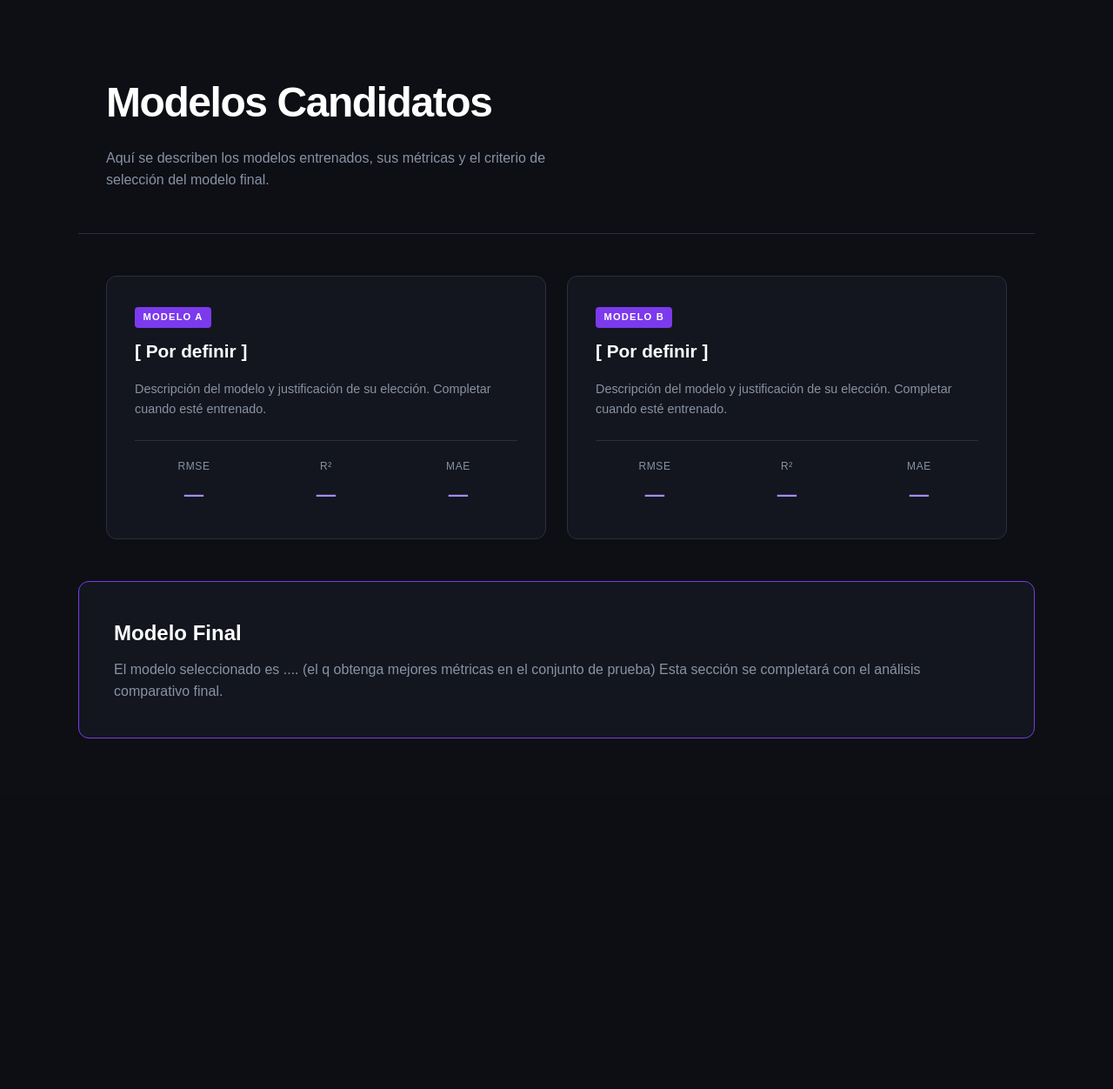
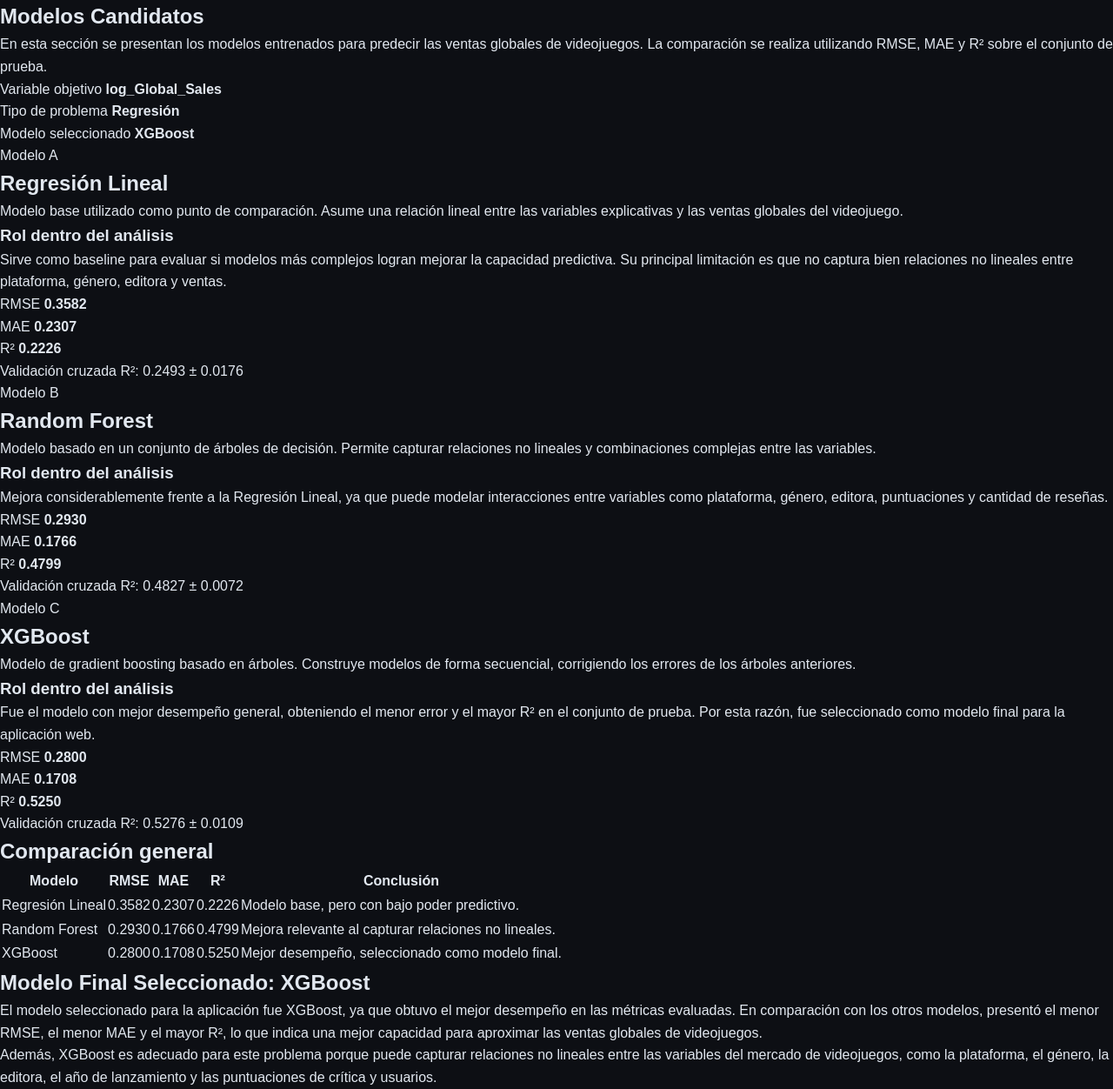
Before and after one commit to sdelrioxx/web-proy-flask, a Flask app: page /modelos in a window 1280 px wide. Shown: the part 65-1317 px from the top of the page at 87% size. Before the commit the page ends 914 px from the top, so only its background shows below. Run offline with Flask 3, Linux system fonts and the light colour scheme.

Commit message:
Update modelos.html
Actualiza página de modelos candidatos

```diff
--- a/templates/modelos.html
+++ b/templates/modelos.html
@@ -1,62 +1,209 @@
 {% extends "base.html" %}
-{% block title %}Modelos · GameSales ML{% endblock %}
+
+{% block title %}Modelos Candidatos{% endblock %}
 
 {% block content %}
+<section class="models-section">
 
-<section class="page-header">
-    <h1>Modelos Candidatos</h1>
-    <p class="page-sub">Aquí se describen los modelos entrenados, sus métricas y el criterio de selección del modelo final.</p>
-</section>
+    <div class="models-header">
+        <h1>Modelos Candidatos</h1>
+        <p>
+            En esta sección se presentan los modelos entrenados para predecir las ventas
+            globales de videojuegos. La comparación se realiza utilizando RMSE, MAE y R²
+            sobre el conjunto de prueba.
+        </p>
+    </div>
 
-<section class="modelos-section">
-    <div class="modelo-card">
-        <div class="modelo-header">
-            <span class="modelo-badge">Modelo A</span>
-            <h2 class="modelo-nombre">[ Por definir ]</h2>
+    <div class="models-summary">
+        <div class="summary-item">
+            <span>Variable objetivo</span>
+            <strong>log_Global_Sales</strong>
         </div>
-        <p class="modelo-desc">Descripción del modelo y justificación de su elección. Completar cuando esté entrenado.</p>
-        <div class="metricas">
-            <div class="metrica">
-                <span class="metrica-label">RMSE</span>
-                <span class="metrica-val">—</span>
-            </div>
-            <div class="metrica">
-                <span class="metrica-label">R²</span>
-                <span class="metrica-val">—</span>
-            </div>
-            <div class="metrica">
-                <span class="metrica-label">MAE</span>
-                <span class="metrica-val">—</span>
-            </div>
+        <div class="summary-item">
+            <span>Tipo de problema</span>
+            <strong>Regresión</strong>
+        </div>
+        <div class="summary-item">
+            <span>Modelo seleccionado</span>
+            <strong>XGBoost</strong>
         </div>
     </div>
 
-    <div class="modelo-card">
-        <div class="modelo-header">
-            <span class="modelo-badge">Modelo B</span>
-            <h2 class="modelo-nombre">[ Por definir ]</h2>
-        </div>
-        <p class="modelo-desc">Descripción del modelo y justificación de su elección. Completar cuando esté entrenado.</p>
-        <div class="metricas">
-            <div class="metrica">
-                <span class="metrica-label">RMSE</span>
-                <span class="metrica-val">—</span>
+    <div class="models-grid">
+
+        <article class="model-card">
+            <div class="model-badge">Modelo A</div>
+            <h2>Regresión Lineal</h2>
+
+            <p>
+                Modelo base utilizado como punto de comparación. Asume una relación lineal
+                entre las variables explicativas y las ventas globales del videojuego.
+            </p>
+
+            <div class="model-detail">
+                <h3>Rol dentro del análisis</h3>
+                <p>
+                    Sirve como baseline para evaluar si modelos más complejos logran mejorar
+                    la capacidad predictiva. Su principal limitación es que no captura bien
+                    relaciones no lineales entre plataforma, género, editora y ventas.
+                </p>
             </div>
-            <div class="metrica">
-                <span class="metrica-label">R²</span>
-                <span class="metrica-val">—</span>
+
+            <div class="metrics-grid">
+                <div class="metric-box">
+                    <span>RMSE</span>
+                    <strong>0.3582</strong>
+                </div>
+                <div class="metric-box">
+                    <span>MAE</span>
+                    <strong>0.2307</strong>
+                </div>
+                <div class="metric-box">
+                    <span>R²</span>
+                    <strong>0.2226</strong>
+                </div>
             </div>
-            <div class="metrica">
-                <span class="metrica-label">MAE</span>
-                <span class="metrica-val">—</span>
+
+            <p class="cv-text">
+                Validación cruzada R²: 0.2493 ± 0.0176
+            </p>
+        </article>
+
+        <article class="model-card">
+            <div class="model-badge">Modelo B</div>
+            <h2>Random Forest</h2>
+
+            <p>
+                Modelo basado en un conjunto de árboles de decisión. Permite capturar
+                relaciones no lineales y combinaciones complejas entre las variables.
+            </p>
+
+            <div class="model-detail">
+                <h3>Rol dentro del análisis</h3>
+                <p>
+                    Mejora considerablemente frente a la Regresión Lineal, ya que puede
+                    modelar interacciones entre variables como plataforma, género, editora,
+                    puntuaciones y cantidad de reseñas.
+                </p>
             </div>
+
+            <div class="metrics-grid">
+                <div class="metric-box">
+                    <span>RMSE</span>
+                    <strong>0.2930</strong>
+                </div>
+                <div class="metric-box">
+                    <span>MAE</span>
+                    <strong>0.1766</strong>
+                </div>
+                <div class="metric-box">
+                    <span>R²</span>
+                    <strong>0.4799</strong>
+                </div>
+            </div>
+
+            <p class="cv-text">
+                Validación cruzada R²: 0.4827 ± 0.0072
+            </p>
+        </article>
+
+        <article class="model-card selected-model">
+            <div class="model-badge final-badge">Modelo C</div>
+            <h2>XGBoost</h2>
+
+            <p>
+                Modelo de gradient boosting basado en árboles. Construye modelos de forma
+                secuencial, corrigiendo los errores de los árboles anteriores.
+            </p>
+
+            <div class="model-detail">
+                <h3>Rol dentro del análisis</h3>
+                <p>
+                    Fue el modelo con mejor desempeño general, obteniendo el menor error
+                    y el mayor R² en el conjunto de prueba. Por esta razón, fue seleccionado
+                    como modelo final para la aplicación web.
+                </p>
+            </div>
+
+            <div class="metrics-grid">
+                <div class="metric-box">
+                    <span>RMSE</span>
+                    <strong>0.2800</strong>
+                </div>
+                <div class="metric-box">
+                    <span>MAE</span>
+                    <strong>0.1708</strong>
+                </div>
+                <div class="metric-box">
+                    <span>R²</span>
+                    <strong>0.5250</strong>
+                </div>
+            </div>
+
+            <p class="cv-text">
+                Validación cruzada R²: 0.5276 ± 0.0109
+            </p>
+        </article>
+
+    </div>
+
+    <div class="comparison-section">
+        <h2>Comparación general</h2>
+
+        <div class="comparison-table">
+            <table>
+                <thead>
+                    <tr>
+                        <th>Modelo</th>
+                        <th>RMSE</th>
+                        <th>MAE</th>
+                        <th>R²</th>
+                        <th>Conclusión</th>
+                    </tr>
+                </thead>
+                <tbody>
+                    <tr>
+                        <td>Regresión Lineal</td>
+                        <td>0.3582</td>
+                        <td>0.2307</td>
+                        <td>0.2226</td>
+                        <td>Modelo base, pero con bajo poder predictivo.</td>
+                    </tr>
+                    <tr>
+                        <td>Random Forest</td>
+                        <td>0.2930</td>
+                        <td>0.1766</td>
+                        <td>0.4799</td>
+                        <td>Mejora relevante al capturar relaciones no lineales.</td>
+                    </tr>
+                    <tr class="best-row">
+                        <td>XGBoost</td>
+                        <td>0.2800</td>
+                        <td>0.1708</td>
+                        <td>0.5250</td>
+                        <td>Mejor desempeño, seleccionado como modelo final.</td>
+                    </tr>
+                </tbody>
+            </table>
         </div>
     </div>
+
+    <div class="final-model-card">
+        <h2>Modelo Final Seleccionado: XGBoost</h2>
+
+        <p>
+            El modelo seleccionado para la aplicación fue XGBoost, ya que obtuvo el mejor
+            desempeño en las métricas evaluadas. En comparación con los otros modelos,
+            presentó el menor RMSE, el menor MAE y el mayor R², lo que indica una mejor
+            capacidad para aproximar las ventas globales de videojuegos.
+        </p>
+
+        <p>
+            Además, XGBoost es adecuado para este problema porque puede capturar relaciones
+            no lineales entre las variables del mercado de videojuegos, como la plataforma,
+            el género, la editora, el año de lanzamiento y las puntuaciones de crítica y usuarios.
+        </p>
+    </div>
+
 </section>
-
-<section class="ganador-section">
-    <h2>Modelo Final</h2>
-    <p>El modelo seleccionado es .... (el q obtenga mejores métricas en el conjunto de prueba) Esta sección se completará con el análisis comparativo final.</p>
-</section>
-
 {% endblock %}
```
